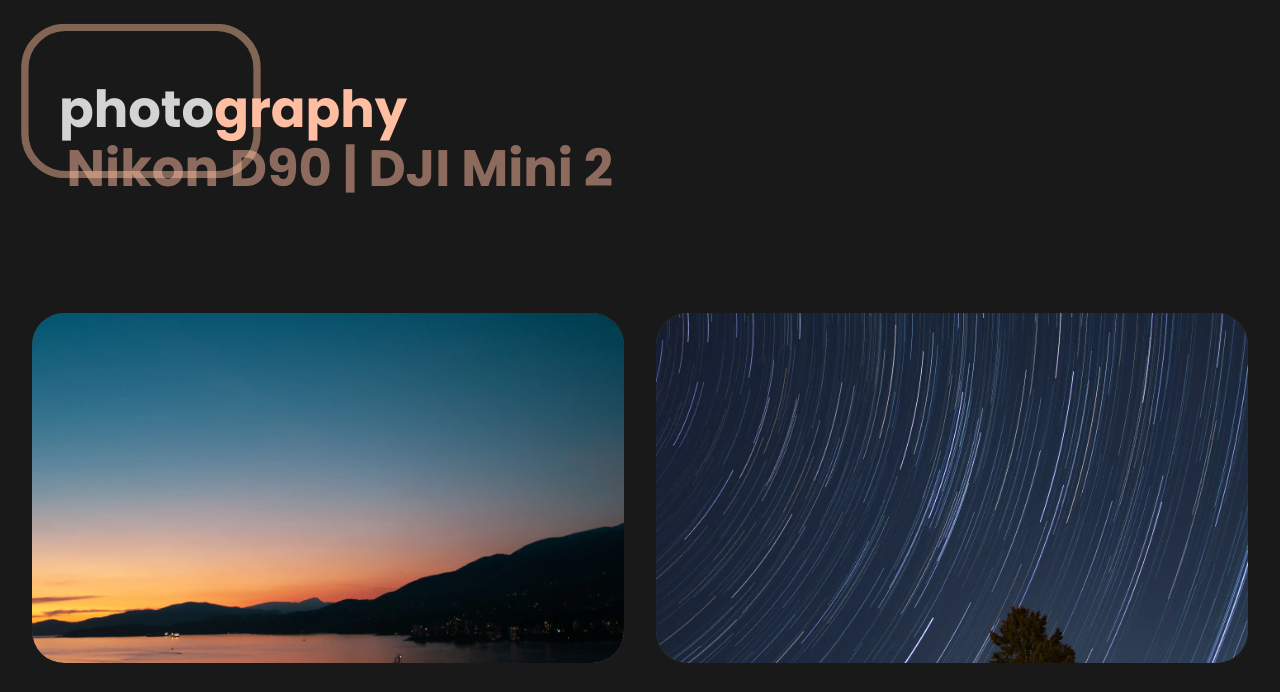
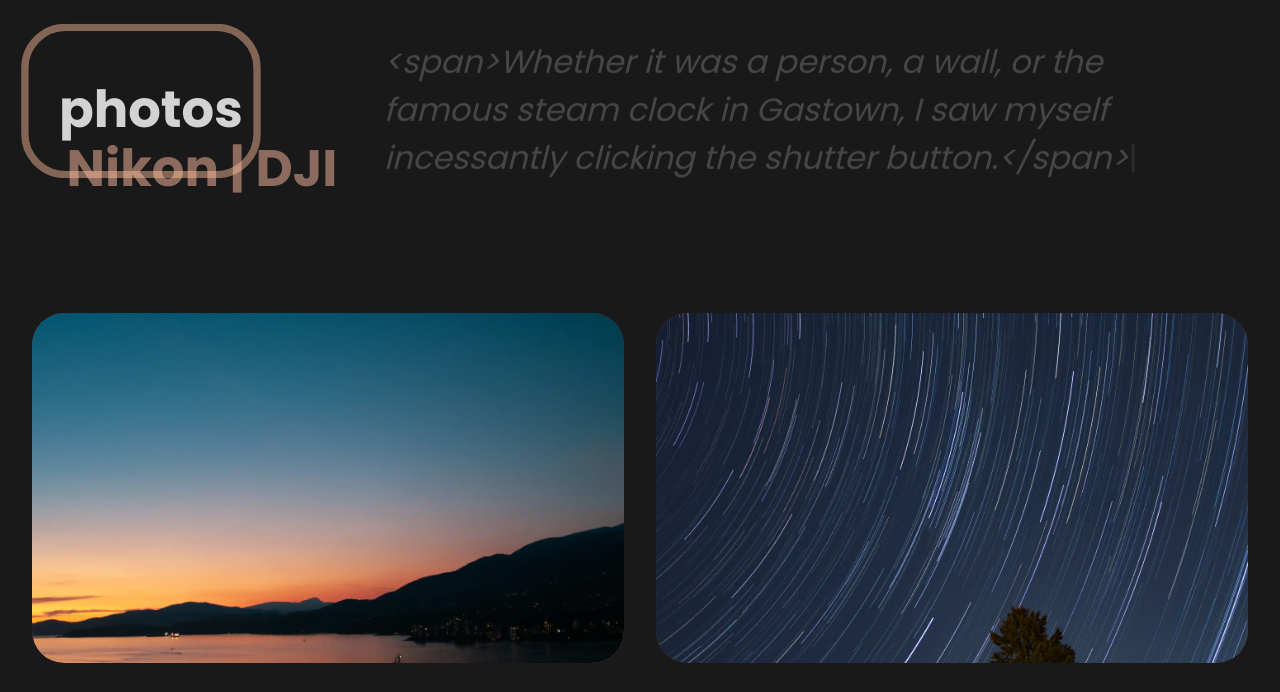
Before and after one commit to u759/website, a plain HTML site: page portfolio3.html in a window 1280 px wide. Shown: the part 92-784 px from the top of the page. Drawn offline with nearby package versions, Linux system fonts and the light colour scheme.

Commit message:
coded text photography section

```diff
--- a/portfolio3.html
+++ b/portfolio3.html
@@ -8,6 +8,7 @@
     <title>Ayden Nguyen</title>
     <link rel="stylesheet" href="css/main.css">
     <script defer src="index.js"></script>
+    <script src="https://unpkg.com/typed.js@2.0.15/dist/typed.umd.js"></script>
 </head>
 
 <body>
@@ -41,8 +42,23 @@
 
     <section class="portfolio hidden" id="portfolio">
         <div class="portfoliobg"><img src="images/backgroundsvgs/square1.svg"></div>
-        <h1 class="portfoliotitle">photo<span style="color:#FFBDA2;">graphy</span></h1>
-        <h1 class="fadedportfoliotitle">Nikon D90 | DJI Mini 2</h1>
+        <h1 class="portfoliotitle">photos</h1>
+        <h1 class="fadedportfoliotitle">Nikon | DJI</h1>
+        <p class="portfoliotypingarea"><span class="portfoliotyping"></span></p>
+        <script>
+            var typed = new Typed(".portfoliotyping", {
+                strings: ["<i>&lt;span&gt;Whether it was a person, a wall, or the famous steam clock in Gastown, I saw myself incessantly clicking the shutter button.&lt;/span&gt;</i>",
+                "<i>&lt;span&gt;When I got home, I would add another step: delete, delete, delete.&lt;/span&gt;</i>",
+                "<i>&lt;span&gt;Carrying a camera automatically makes you an outsider. But is the prospect of the unknown necessarily a bad thing?&lt;/span&gt;</i>"],
+                typeSpeed: 20,
+                backDelay: 7000,
+                fadeOut: true,
+                fadeOutClass: 'typed-fade-out',
+                fadeOutDelay: 500,
+                loop: true,
+                loopCount: Infinity,
+            })
+        </script>
         <div class="grid">
             <div class="portfolioboxes"><img data-src="images/portfolio/photography/sunset.webp" loading="lazy">
             </div>
```
